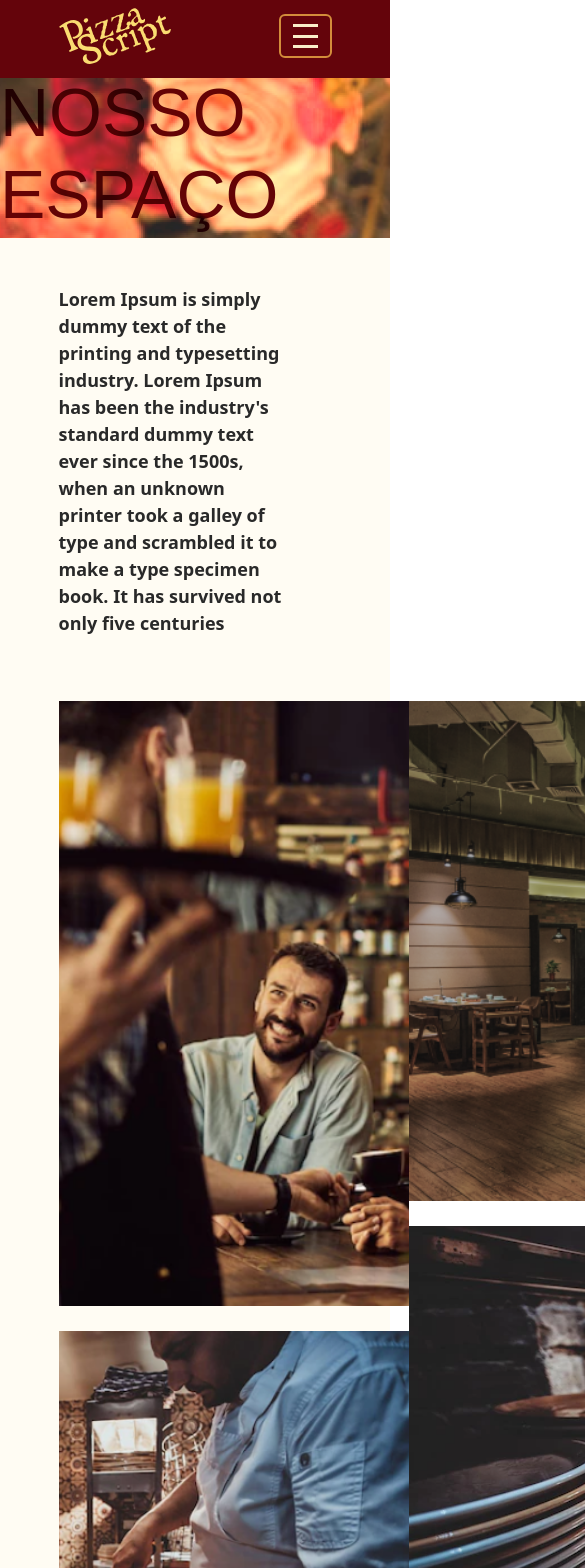
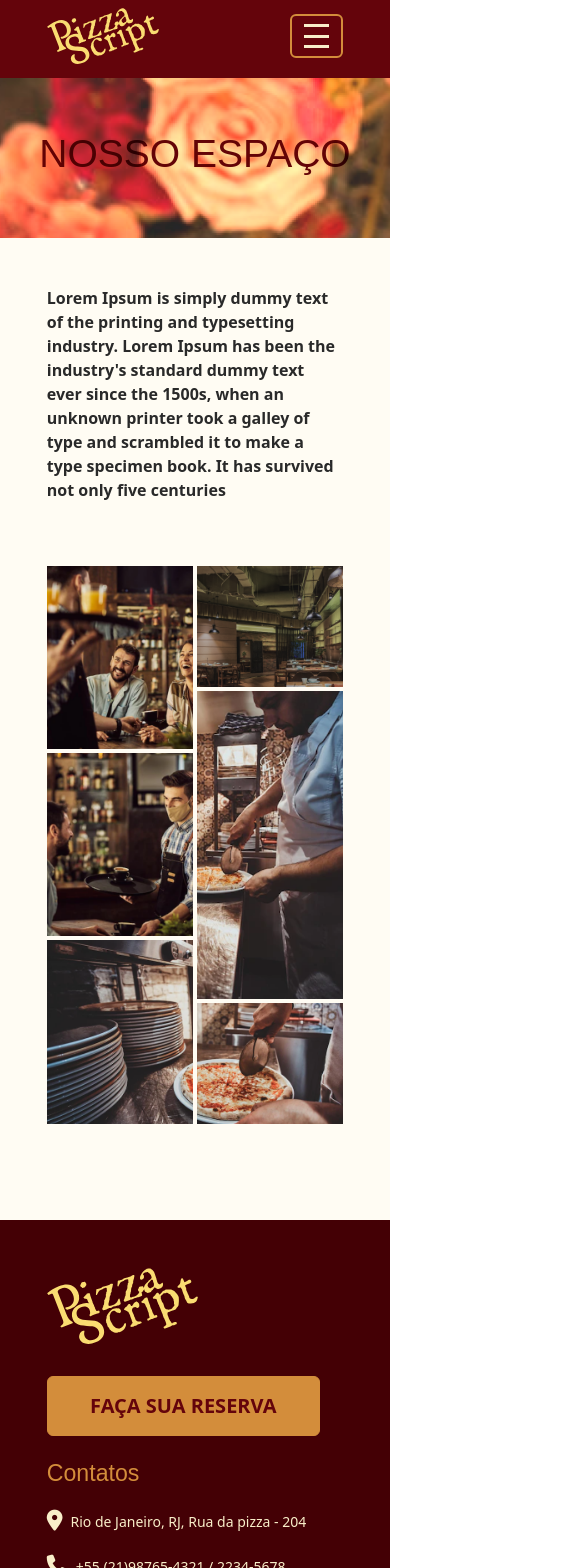
Before and after one commit to Yancap/pizzaria-react, a React (Create React App) app: page /nosso-espaco in a window 390 px wide. Shown: the top 1568 px of the page, 585 px wide, since content can reach past the window. Built offline with nearby package versions, Linux system fonts and the light colour scheme; a web font is replaced by a local one.

Commit message:
responsivo da pagina nosso espaço

```diff
--- a/src/components/common/LabelImg.js
+++ b/src/components/common/LabelImg.js
@@ -3,9 +3,9 @@ import React from 'react'
 export const LabelImg = ({text}) => {
   return (
     <div className='label d-flex justify-content-center align-items-center position-relative'>
-        <div className='text-display'>
-            <h1>{text}</h1>
-        </div>
+
+      <h1 className='text-display'>{text}</h1>
+
     </div>
   )
 }
--- a/src/components/css/Common.css
+++ b/src/components/css/Common.css
@@ -93,10 +93,25 @@
 }
 
 .label h1{
-    font-size: 4.25rem;
+    font-size: 4.25em;
     color: #64040B;
     mix-blend-mode: multiply;
 }
+
+@media screen and (max-width: 600px) {
+    .label{
+        text-align: center;
+        font-size: 12px;
+    }
+}
+@media screen and (max-width: 450px) {
+    .label h1{
+        font-size: 3.25em;
+
+    }
+}
+
+
 
 /* --------- MENU HAMBÚRGUER -------------- */
 .navbar-toggler {
@@ -112,7 +127,3 @@
     width: 25px;
     background-color: rgb(var(--bs-tertiary-rgb));
 }
-
-.navbar{
-
-}
--- a/src/css/App.css
+++ b/src/css/App.css
@@ -10,7 +10,7 @@ html{
 :root{
     --bs-primary-rgb: 211, 141, 59;
     --bs-secondary-rgb: 100, 79, 79;
-    --padding-default: 15%;
+    --padding-default: 12%;
     --bs-danger-rgb: 100, 4, 11;
     --bs-tertiary-rgb: 249, 238, 201;
     --bs-warning-rgb: 250, 220, 113;
@@ -111,6 +111,14 @@ a{
         width:  60vw;
     }
 }
+
+
+@media screen and (max-width: 768px){
+    #section-rodizio .descriptions{
+        width:  initial;
+        text-align: center;
+    }
+}
 @media screen and (max-width: 768px){
     .descriptions{
         width:  100%;
@@ -119,8 +127,7 @@ a{
 }
 .text{
     color: rgb(var(--bs-grey-dark-rgb));
-    font-weight: 700;
-    font-size: 18px;
+    font-size: 1.12em;
 }
 .pizza, .massa, .drink, .sobremesa, .slider-item-1, .slider-item-2, .slider-item-3,
 .img-pizza-rodizio, .img-garcom-rodizio, .img-tradicao, .img-espaco-1, .img-espaco-2, .label, .image
--- a/src/pages/espace-page/Espace.js
+++ b/src/pages/espace-page/Espace.js
@@ -4,6 +4,16 @@ import { GridFooter } from './utility/GridFooter'
 import { GridTop } from './utility/GridTop'
 import './css/Espace.css'
 import { Head } from '../Head'
+import styled from 'styled-components'
+
+const Paragraph = styled.p`
+  font-weight: 700;
+  width: 60vw;
+  @media screen and (max-width: 992px){
+    width: initial;
+    font-size: 1em;
+  }
+  `
 
 export const Espace = () => {
   return (
@@ -11,10 +21,10 @@ export const Espace = () => {
       <Head title="Nosso Espaço" />
         <LabelImg text="NOSSO ESPAÇO" />
         <div className='container-fluid'>
-          <p className='paragraph text py-5' style={{width: '60vw'}}>Lorem Ipsum is simply dummy text of the printing and typesetting industry.
+          <Paragraph className='text py-5' >Lorem Ipsum is simply dummy text of the printing and typesetting industry.
           Lorem Ipsum has been the industry's standard dummy text ever since the 1500s,
           when an unknown printer took a galley of type and scrambled it to make a type specimen book.
-          It has survived not only five centuries</p>
+          It has survived not only five centuries</Paragraph>
           <div className='grid-espace mb-5'>
               <div className='image espace-1'></div>
               <div className='image espace-2'></div>
--- a/src/pages/espace-page/css/Espace.css
+++ b/src/pages/espace-page/css/Espace.css
@@ -8,21 +8,19 @@
     'ft-1 ft-2 ft-3'
     'ft-1 ft-2 ft-3'
     'ft-1 ft-2 ft-3'
-    'ft-1 ft-2 ft-3'
     'ft-1 ft-5 ft-3'
     'ft-4 ft-5 ft-6'
     'ft-4 ft-5 ft-6'
     'ft-4 ft-5 ft-6'
     'ft-4 ft-5 ft-6'
-    'ft-4 ft-5 ft-6'
     ;
-    row-gap: 25px;
+    gap: 1vw;
 }
 
 .image{
     background-size: cover;
     background-repeat: no-repeat;
-    width: 350px;
+
 }
 .espace-1{
     background-image: url('images/foto-espaco-1.png');
@@ -48,3 +46,23 @@
     background-image: url('images/foto-espaco-6.png');
     grid-area: ft-6;
 }
+
+@media screen and (max-width: 768px){
+    .grid-espace{
+        grid-template-columns: repeat(2, 1fr);
+        grid-auto-rows: 15vw;
+        grid-template-areas:
+        'ft-1 ft-2'
+        'ft-1 ft-2'
+        'ft-1 ft-4'
+        'ft-3 ft-4'
+        'ft-3 ft-4'
+        'ft-3 ft-4'
+        'ft-5 ft-4'
+        'ft-5 ft-6'
+        'ft-5 ft-6'
+        ;
+        gap: 1vw;
+    }
+
+}
--- a/src/pages/home/css/Home.css
+++ b/src/pages/home/css/Home.css
@@ -230,18 +230,18 @@
 }
 .img-tradicao{
     background-image: url('images/chef1-tradicao.png');
-    width: 27vw;
-    height: 20.5rem;
+    width: 29vw;
+    height: 22.5rem;
 }
 .img-espaco-1{
     background-image: url('images/espaco-tradicao.png');
-    width: 23vw;
-    height: 20.5rem;
+    width: 25vw;
+    height: 22.5rem;
 }
 .img-espaco-2{
     background-image: url('images/chef2-tradicao.png');
-    width: 23vw;
-    height: 20.5rem;
+    width: 25vw;
+    height: 22.5rem;
 }
 #section-tradition .overlap div:nth-child(2){
     left: 4vw;
@@ -251,13 +251,13 @@
  @media screen and (max-width: 992px) {
     .img-tradicao{
         width: 100%;
-        height: 22em;
+        height: 26em;
     }
     #section-tradition .descriptions{
         width: 100%;
     }
     .img-espaco-1, .img-espaco-2{
-        width: 50vw;
+        width: 55vw;
     }
     #section-tradition .overlap div:nth-child(2){
         left: 15vw;
```
